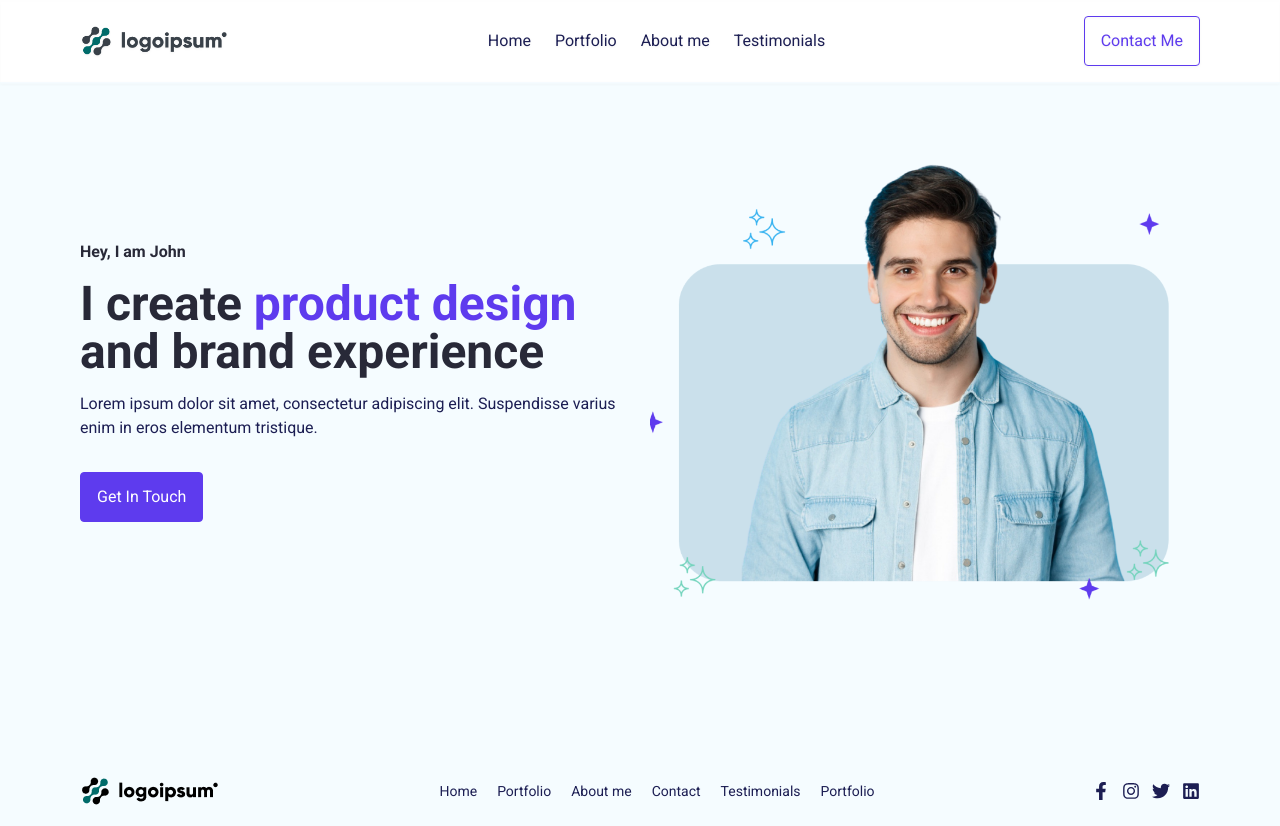
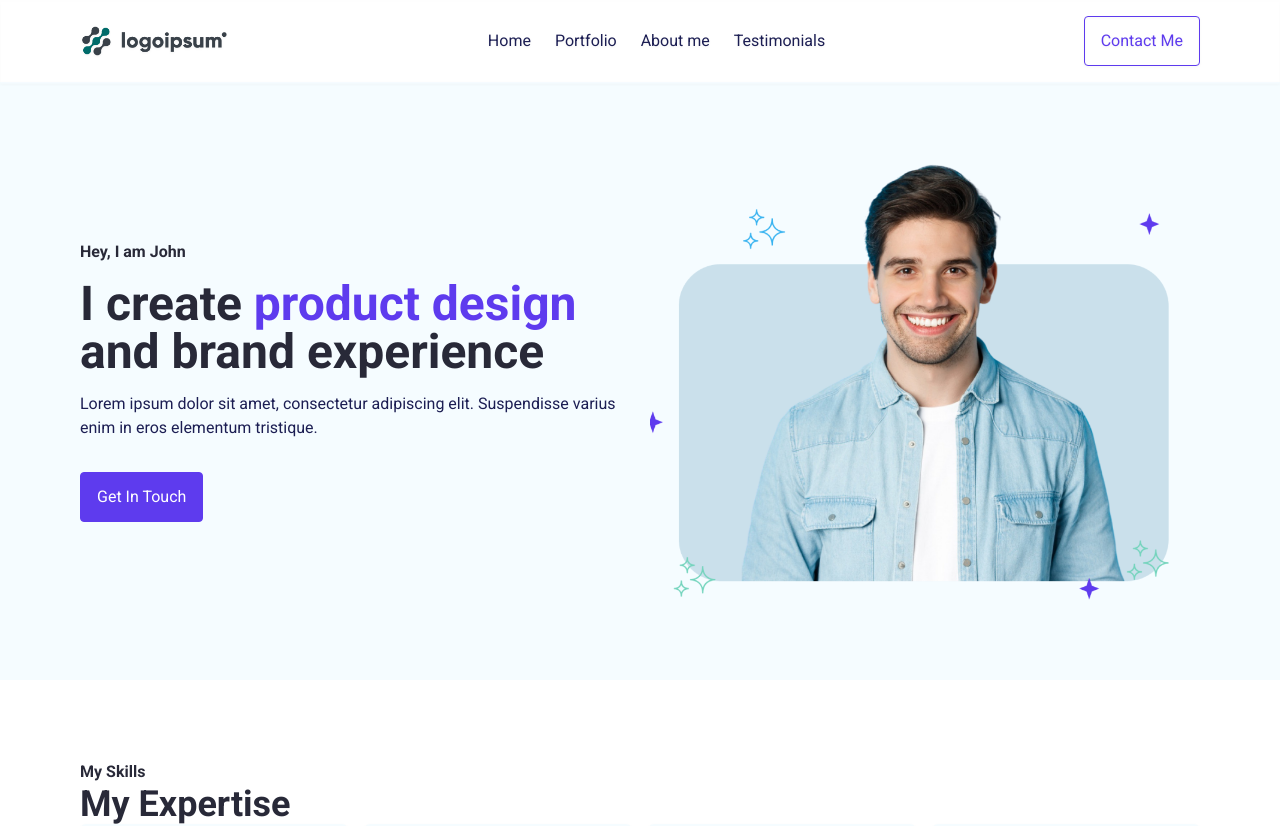
Before and after one commit to crishard/Personal-portfolio-website, a React (Vite) app: page / in a window 1280 px wide. Shown: the top 826 px of the page. Built offline with nearby package versions, Linux system fonts and the light colour scheme.

Commit message:
atualizando app

```diff
--- a/src/App.tsx
+++ b/src/App.tsx
@@ -1,6 +1,7 @@
 import { Footer } from './components/Footer/Footer'
 import { Header } from './components/Header/Header'
 import { HomeSection } from './components/HomeSection/HomeSection'
+import { MySkills } from './components/Skills/MySkills'
 import './index.css'
 
 function App() {
@@ -11,6 +12,7 @@ function App() {
       <Header />
       <main className=''>
         <HomeSection />
+        <MySkills />
       </main>
       <Footer />
     </body>
```
